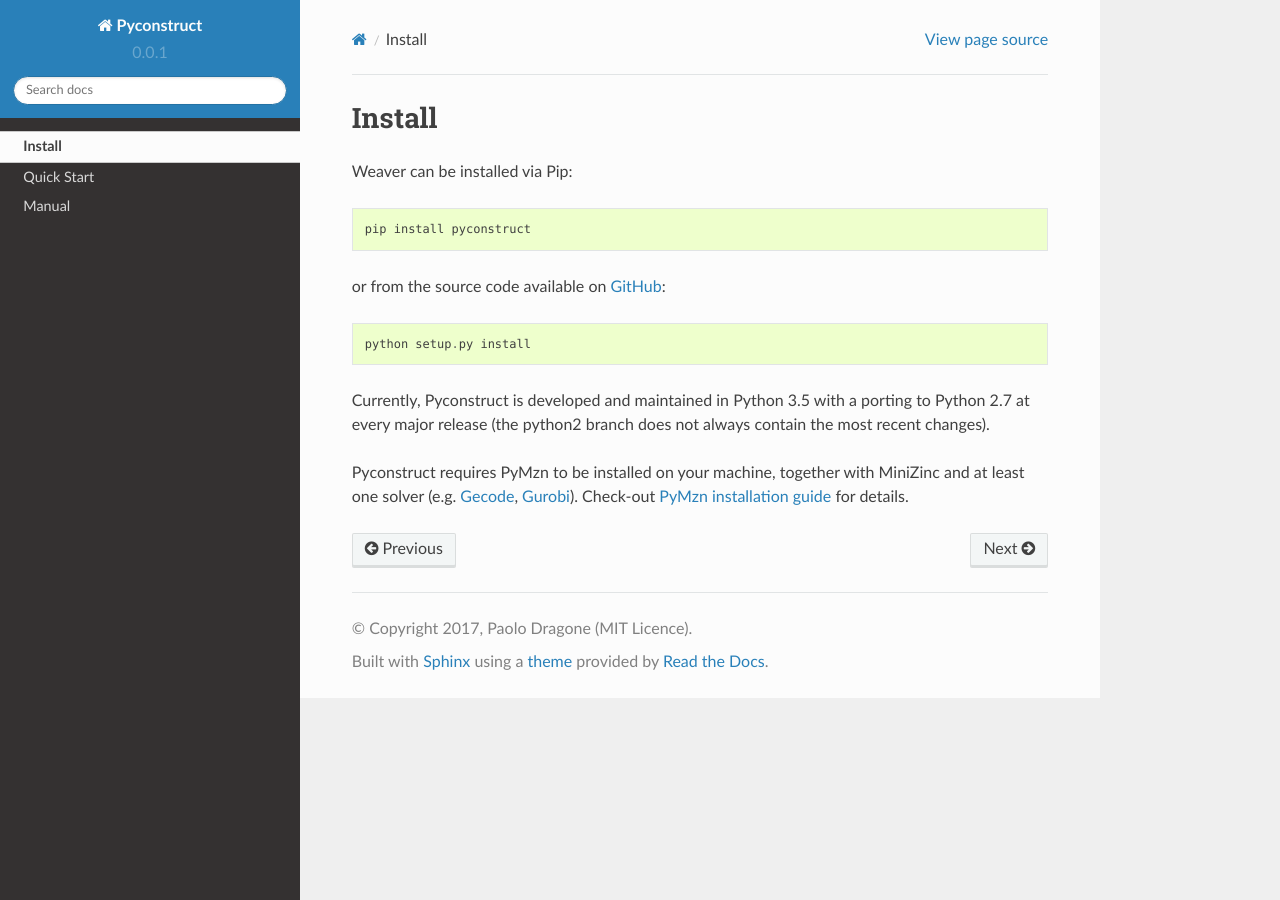
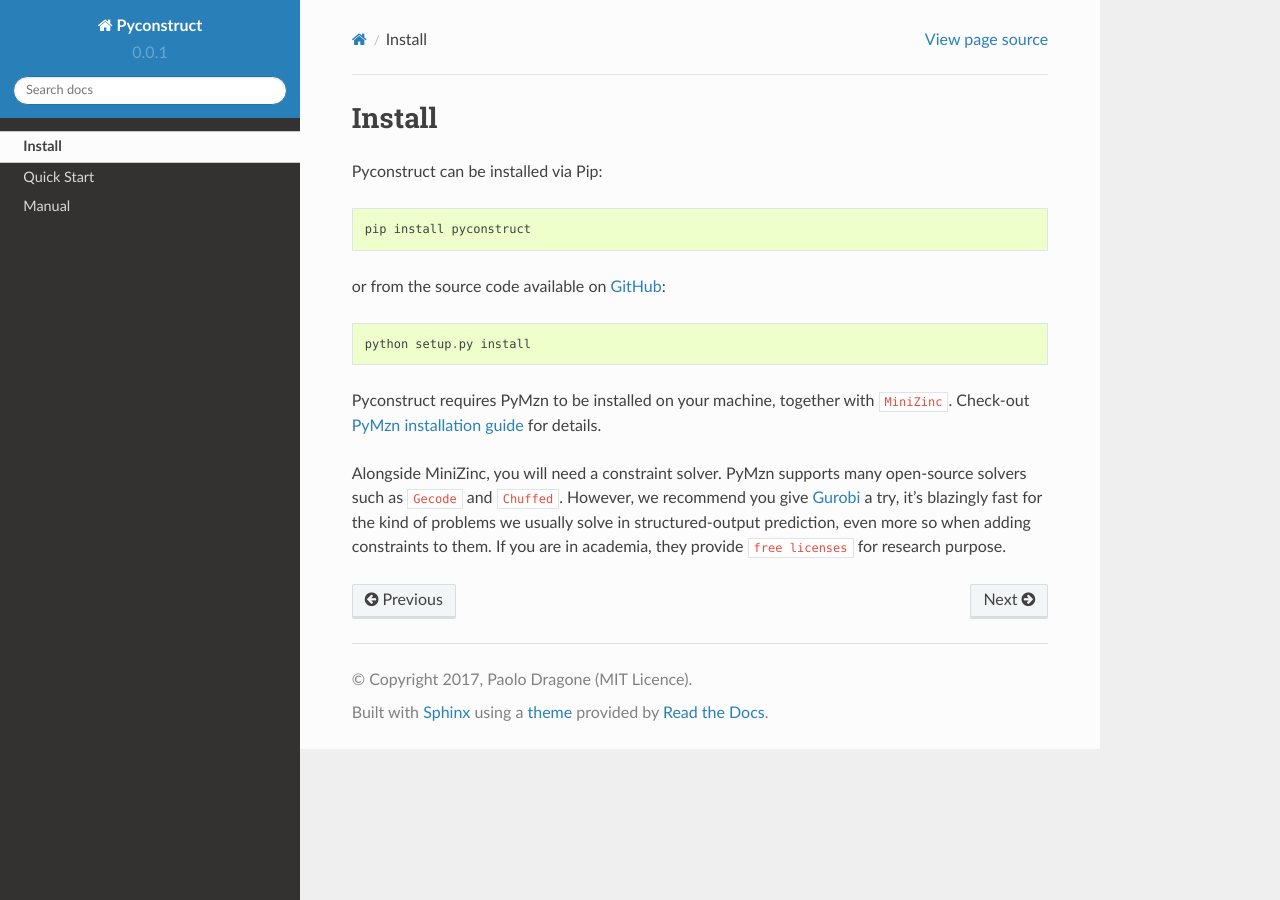
Before and after one commit to unitn-sml/pyconstruct, a Sphinx documentation site: the page built from docs/source/install.rst, in a window 1280 px wide. Built offline with Sphinx 7.4.7 and the Read the Docs theme 2.0.0, drawn with Linux system fonts in a browser that asks for light colours; cross-references to code outside the pages are shown as plain code.

Commit message:
docs: update install page

```diff
--- a/docs/source/install.rst
+++ b/docs/source/install.rst
@@ -1,7 +1,7 @@
 Install
 =======
 
-Weaver can be installed via Pip::
+Pyconstruct can be installed via Pip::
 
     pip install pyconstruct
 
@@ -10,11 +10,15 @@
 
     python setup.py install
 
-Currently, Pyconstruct is developed and maintained in Python 3.5 with a
-porting to Python 2.7 at every major release (the python2 branch does not always
-contain the most recent changes).
+Pyconstruct requires PyMzn to be installed on your machine, together with
+`MiniZinc <https://github.com/MiniZinc/MiniZincIDE/releases/latest>`. Check-out
+`PyMzn installation guide <http://paolodragone.com/pymzn/install.html>`__ for
+details.
 
-Pyconstruct requires PyMzn to be installed on your machine, together with
-MiniZinc and at least one solver (e.g. `Gecode <http://www.gecode.org/>`__,
-`Gurobi <http://www.gurobi.com/>`__). Check-out `PyMzn installation guide
-<http://paolodragone.com/pymzn/install.html>`__ for details.
+Alongside MiniZinc, you will need a constraint solver. PyMzn supports many
+open-source solvers such as `Gecode <http://www.gecode.org/>` and `Chuffed
+<https://github.com/chuffed/chuffed>`. However, we recommend you give `Gurobi
+<http://www.gurobi.com/>`__ a try, it's blazingly fast for the kind of problems
+we usually solve in structured-output prediction, even more so when adding
+constraints to them. If you are in academia, they provide `free licenses
+<http://www.gurobi.com/academia/for-universities>` for research purpose.
```
